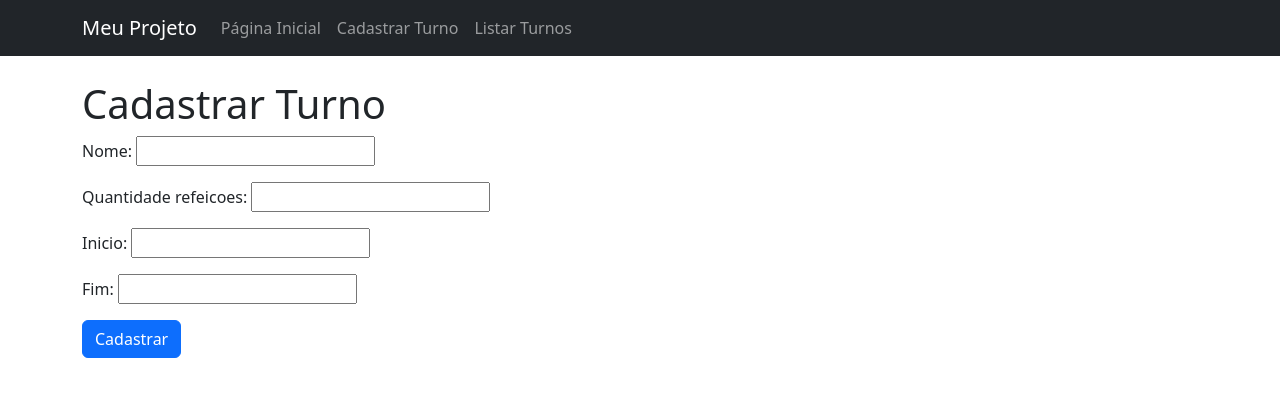
After one commit to Elicarlos/sistema-gestao, a Django app: page /cadastrar-turno/ in a window 1280 px wide. The commit adds this page. Shown: the top 397 px of the page. Run offline with Django 4.2, Linux system fonts and the light colour scheme.

Commit message:
feito logica de negocio

```diff
--- a/core/admin.py
+++ b/core/admin.py
@@ -1,6 +1,10 @@
 from django.contrib import admin
-from . models import Estudante, Refeicao
+from . models import Estudante, Refeicao, Empresa, Turno, Funcionario, Perfil
 
 # Register your models here.
 admin.site.register(Estudante)
 admin.site.register(Refeicao)
+admin.site.register(Empresa)
+admin.site.register(Turno)
+admin.site.register(Funcionario)
+admin.site.register(Perfil)
--- a/core/forms.py
+++ b/core/forms.py
@@ -1,7 +1,97 @@
 from django import forms
-from .models import Estudante
+from django.contrib.auth.forms import UserCreationForm
+from django.contrib.auth.models import User
+from .models import Funcionario, Estudante, Turno, Perfil
+from django.contrib.auth.decorators import login_required
+from django.contrib.admin.views.decorators import staff_member_required
 
-class EstudanteForm(forms.ModelForm):
+class EmpresaForm(forms.Form):
+    pass
+
+class CustomUserCreationForm(UserCreationForm):
+    nome_completo = forms.CharField(max_length=100)
+    email = forms.EmailField(max_length=100)
+
     class Meta:
-        model = Estudante
-        fields = ['nome', 'email', 'numero_carteirinha']  # Adicione os campos necessários do modelo Estudante
+        model = User
+        fields = ['nome_completo', 'email', 'password1', 'password2']
+
+    def save(self, commit=True):
+        user = super().save(commit=False)
+        user.username = self.cleaned_data['email']  # Usar o e-mail como o nome de usuário
+        user.email = self.cleaned_data['email']
+        if commit:
+            user.save()
+        return user
+
+class TurnoForm(forms.ModelForm):
+    class Meta:
+        model = Turno
+        fields = ['nome', 'quantidade_refeicoes', 'inicio', 'fim']
+
+
+class PerfilForm(forms.ModelForm):
+    class Meta:
+        model = Perfil
+        fields = ['nome_completo', 'email']
+
+
+class FuncionarioCadastroForm(UserCreationForm):
+    matricula = forms.CharField(max_length=100)
+    cpf = forms.CharField(max_length=100)
+    nome_completo = forms.CharField(max_length=100)
+    email = forms.EmailField(max_length=100)
+    cargo = forms.CharField(max_length=100)
+
+    class Meta:
+        model = User
+        fields = ['cpf', 'nome_completo', 'email', 'password1', 'password2']
+
+    def save(self, commit=True):
+        user = super().save(commit=False)
+        user.username = self.cleaned_data['cpf']  # Usar o CPF como o nome de usuário
+        user.email = self.cleaned_data['email']
+        if commit:
+            user.save()
+            funcionario = Funcionario.objects.create(
+                perfil=user,
+                matricula=self.cleaned_data['matricula'],
+                nome_completo=self.cleaned_data['nome_completo'],
+                email=self.cleaned_data['email'],
+                cargo=self.cleaned_data['cargo']
+            )
+        return user
+
+
+
+class EstudanteCadastroForm(UserCreationForm):
+    matricula = forms.CharField(max_length=100)
+    cpf = forms.CharField(max_length=100)
+    nome_completo = forms.CharField(max_length=100)
+    email = forms.EmailField(max_length=100)
+    turno = forms.ModelChoiceField(queryset=Turno.objects.all())
+
+    class Meta:
+        model = User
+        fields = ['cpf', 'nome_completo', 'email', 'password1', 'password2']
+
+    def clean_turno(self):
+        turno = self.cleaned_data['turno']
+        if not turno:
+            raise forms.ValidationError("Selecione um turno.")
+        return turno
+
+    def save(self, commit=True):
+        user = super().save(commit=False)
+        user.username = self.cleaned_data['cpf']
+        user.email = self.cleaned_data['email']
+        if commit:
+            user.save()
+            estudante = Estudante.objects.create(
+                perfil=user,
+                matricula=self.cleaned_data['matricula'],
+                nome_completo=self.cleaned_data['nome_completo'],
+                email=self.cleaned_data['email'],
+                turno=self.cleaned_data['turno'].id  # Acessar o ID do objeto selecionado
+            )
+        return user
--- /dev/null
+++ b/core/templates/base.html
@@ -0,0 +1,39 @@
+<!DOCTYPE html>
+<html lang="en">
+<head>
+  <meta charset="UTF-8">
+  <meta name="viewport" content="width=device-width, initial-scale=1.0">
+  <title>Meu Projeto</title>
+  <link rel="stylesheet" href="https://cdn.jsdelivr.net/npm/bootstrap@5.3.0/css/bootstrap.min.css">
+</head>
+<body>
+  <nav class="navbar navbar-expand-lg navbar-dark bg-dark">
+    <div class="container">
+      <a class="navbar-brand" href="#">Meu Projeto</a>
+      <button class="navbar-toggler" type="button" data-bs-toggle="collapse" data-bs-target="#navbarNav" aria-controls="navbarNav" aria-expanded="false" aria-label="Toggle navigation">
+        <span class="navbar-toggler-icon"></span>
+      </button>
+      <div class="collapse navbar-collapse" id="navbarNav">
+        <ul class="navbar-nav">
+          <li class="nav-item">
+            <a class="nav-link" href="#">Página Inicial</a>
+          </li>
+          <li class="nav-item">
+            <a class="nav-link" href="#">Cadastrar Turno</a>
+          </li>
+          <li class="nav-item">
+            <a class="nav-link" href="#">Listar Turnos</a>
+          </li>
+        </ul>
+      </div>
+    </div>
+  </nav>
+
+  <div class="container mt-4">
+    {% block content %}
+    {% endblock %}
+  </div>
+
+  <script src="https://cdn.jsdelivr.net/npm/bootstrap@5.3.0/js/bootstrap.bundle.min.js"></script>
+</body>
+</html>
--- /dev/null
+++ b/core/templates/cadastro_turno.html
@@ -0,0 +1,10 @@
+{% extends 'base.html' %}
+
+{% block content %}
+  <h1>Cadastrar Turno</h1>
+  <form method="post">
+    {% csrf_token %}
+    {{ form.as_p }}
+    <button type="submit" class="btn btn-primary">Cadastrar</button>
+  </form>
+{% endblock %}
--- /dev/null
+++ b/core/templates/horario_invalido.html
@@ -0,0 +1,3 @@
+<!-- horario_invalido.html -->
+<h1>Horário Inválido</h1>
+<!-- Seu conteúdo HTML aqui -->
--- /dev/null
+++ b/core/templates/pagina_sucesso.html
@@ -0,0 +1 @@
+Sucesso
--- /dev/null
+++ b/core/templates/refeicao_duplicada.html
@@ -0,0 +1,3 @@
+<!-- refeicao_duplicada.html -->
+<h1>Refeição Duplicada</h1>
+<!-- Seu conteúdo HTML aqui -->
--- a/core/templates/refeicao_sucesso.html
+++ b/core/templates/refeicao_sucesso.html
@@ -0,0 +1,3 @@
+<!-- refeicao_sucesso.html -->
+<h1>Refeição Registrada com Sucesso</h1>
+<!-- Seu conteúdo HTML aqui -->
--- a/core/urls.py
+++ b/core/urls.py
@@ -2,6 +2,12 @@ from django.urls import path
 from . import views
 
 urlpatterns = [
+    path('', views.home, name='home'),
     path('registrar-refeicao/', views.registrar_refeicao, name='registrar_refeicao'),
+    path('cadastrar-estudante/', views.cadastrar_estudante, name='cadastrar_estudante'),
+    path('cadastrar-funcionario/', views.cadastrar_funcionario, name='cadastrar_funcionario'),
+    path('cadastrar-empresa/', views.cadastrar_empresa, name='cadastrar_empresa'),
+    path('cadastrar-turno/', views.cadastrar_turno, name='cadastrar-turno'),
+    path('pagina-sucesso/', views.pagina_sucesso, name='pagina_sucesso'),
 
 ]
--- a/core/views.py
+++ b/core/views.py
@@ -1,41 +1,107 @@
+from django.shortcuts import render, redirect
+from django.contrib.auth.models import User
+from .models import Estudante, Refeicao, Turno, Perfil
+from .forms import FuncionarioCadastroForm, EstudanteCadastroForm, EmpresaForm, TurnoForm
+from django.contrib.admin.views.decorators import staff_member_required
+from datetime import datetime
 
+def home(request):
+    return render(request, 'home.html')
 
-from django.shortcuts import render, redirect
-from django.utils import timezone
-from .models import Estudante, Refeicao
-
-from django.shortcuts import render, redirect
-from django.utils import timezone
-from .models import Estudante, Refeicao
-
-from .forms import EstudanteForm
-
-
-def cadastrar_estudante(request):
+def cadastrar_empresa(request):
     if request.method == 'POST':
-        form = EstudanteForm(request.POST)
+        form = EmpresaForm(request.POST)
         if form.is_valid():
             form.save()
             return redirect('pagina_sucesso')  # Redirecionar para a página de sucesso após o cadastro
     else:
-        form = EstudanteForm()
+        form = EmpresaForm()
+
+    return render(request, 'cadastro_empresa.html', {'form': form})
+
+def pagina_sucesso(request):
+    return render(request, 'pagina_sucesso.html')
+
+def cadastrar_turno(request):
+    if request.method == 'POST':
+        form = TurnoForm(request.POST)
+        if form.is_valid():
+            form.save()
+            return redirect('pagina_sucesso')  # Redirecionar para a página de sucesso após o cadastro
+    else:
+        form = TurnoForm()
+
+    return render(request, 'cadastro_turno.html', {'form': form})
+
+def listar_turnos(request):
+    turnos = Turno.objects.all()
+    return render(request, 'listar_turnos.html', {'turnos': turnos})
+
+def cadastrar_estudante(request):
+    if request.method == 'POST':
+        form = EstudanteCadastroForm(request.POST)
+        if form.is_valid():
+            cpf = form.cleaned_data['cpf']
+
+            # Verifica se já existe um usuário com o mesmo CPF
+            if User.objects.filter(username=cpf).exists():
+                return render(request, 'cpf_duplicado.html')  # Renderiza uma página informando que o CPF já está em uso
+
+            user = User.objects.create_user(username=cpf)
+            user.set_unusable_password()
+            user.save()
+
+            estudante = Estudante(user=user)
+            estudante.cpf = cpf
+            estudante.email = form.cleaned_data['email']
+            estudante.save()
+
+            return redirect('pagina_sucesso')
+    else:
+        form = EstudanteCadastroForm()
 
     return render(request, 'cadastro_estudante.html', {'form': form})
 
 
+@staff_member_required
+def cadastrar_funcionario(request):
+    if request.method == 'POST':
+        form = FuncionarioCadastroForm(request.POST)
+        if form.is_valid():
+            funcionario = form.save(commit=False)
+            funcionario.username = form.cleaned_data['cpf']  # Usar o CPF como o nome de usuário
+            funcionario.email = form.cleaned_data['email']
+            funcionario.save()
+            return redirect('pagina_inicial')
+    else:
+        form = FuncionarioCadastroForm()
+
+    return render(request, 'cadastro_funcionario.html', {'form': form})
+
 def registrar_refeicao(request):
     if request.method == 'POST':
-        carteirinha = request.POST.get('carteirinha')
+        matricula = request.POST.get('matricula')
 
         # Verifica se a carteirinha é válida e pertence a um estudante registrado
-        estudante = Estudante.objects.filter(carteirinha=carteirinha).first()
+        estudante = Estudante.objects.filter(matricula=matricula).first()
         if estudante:
-            # Verifica se o estudante já fez uma refeição hoje
-            if not Refeicao.objects.filter(estudante=estudante, data=timezone.now().date()).exists():
-                # O estudante ainda não almoçou hoje, registra a refeição
-                refeicao = Refeicao(estudante=estudante, data=timezone.now().date())
-                refeicao.save()
-                return render(request, 'refeicao_sucesso.html')
+            turno = estudante.turno
+
+            # Verifica se o horário atual está dentro do intervalo de início e fim do turno
+            now = datetime.now().time()
+            if turno.inicio <= now <= turno.fim:
+                # Verifica se o estudante já fez uma refeição hoje
+                if not Refeicao.objects.filter(estudante=estudante, data=datetime.now().date()).exists():
+                    # O estudante ainda não almoçou hoje, registra a refeição
+                    refeicao = Refeicao(estudante=estudante, data=datetime.now().date())
+                    refeicao.save()
+                    return render(request, 'refeicao_sucesso.html')
+                else:
+                    return render(request, 'refeicao_duplicada.html')  # O estudante já fez uma refeição hoje
+            else:
+                return render(request, 'horario_invalido.html')  # Horário fora do intervalo permitido
+        else:
+            return render(request, 'matricula_invalida.html')  # Carteirinha inválida
 
     # Exibe o formulário para fazer o pedido da refeição
     return render(request, 'fazer_refeicao.html')
```
Also changed, not shown: core/models.py (+37 -3 lines), core/templates/cadastrar_funcionario.html (added, +7 -0 lines), core/templates/cadastro_empresa.html (added, +7 -0 lines), core/templates/cadastro_estudante.html (+5 -53 lines), core/migrations/0001_initial.py, core/migrations/0002_alter_estudante_turno.py (added).
